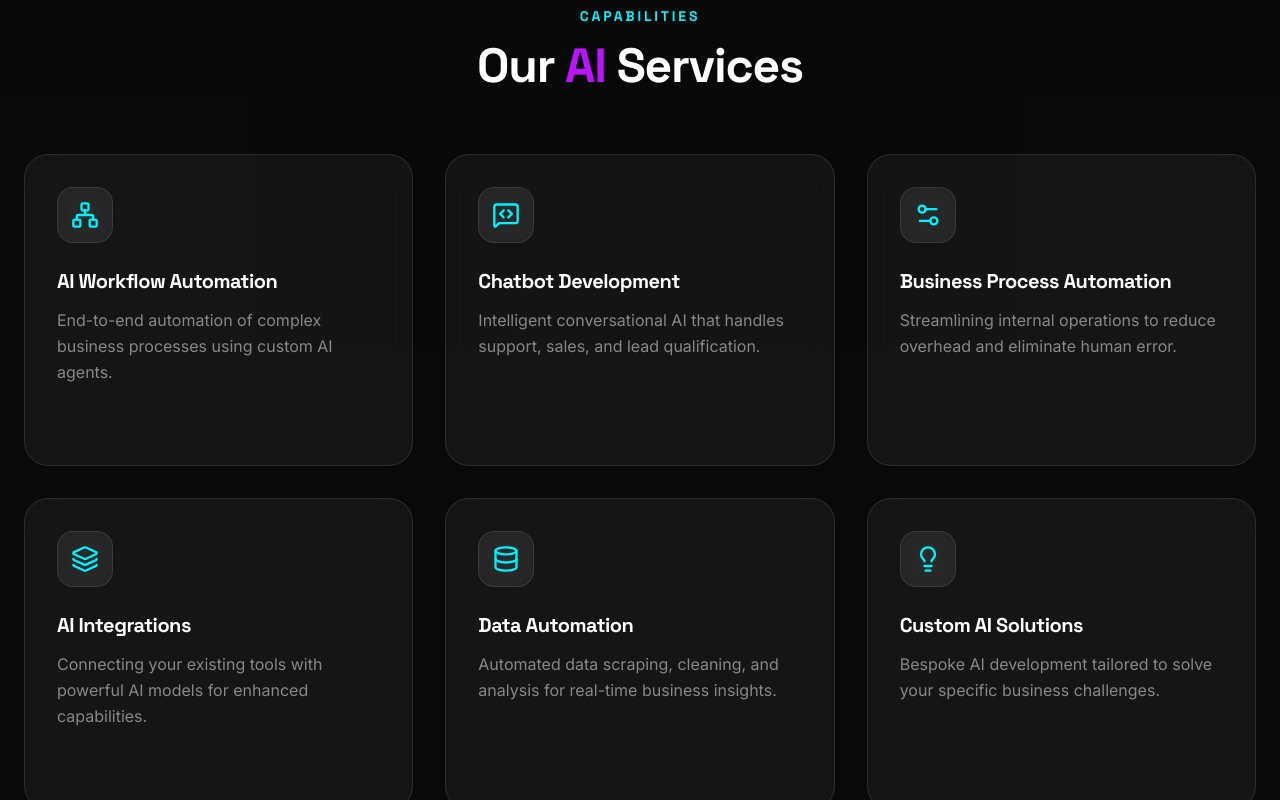
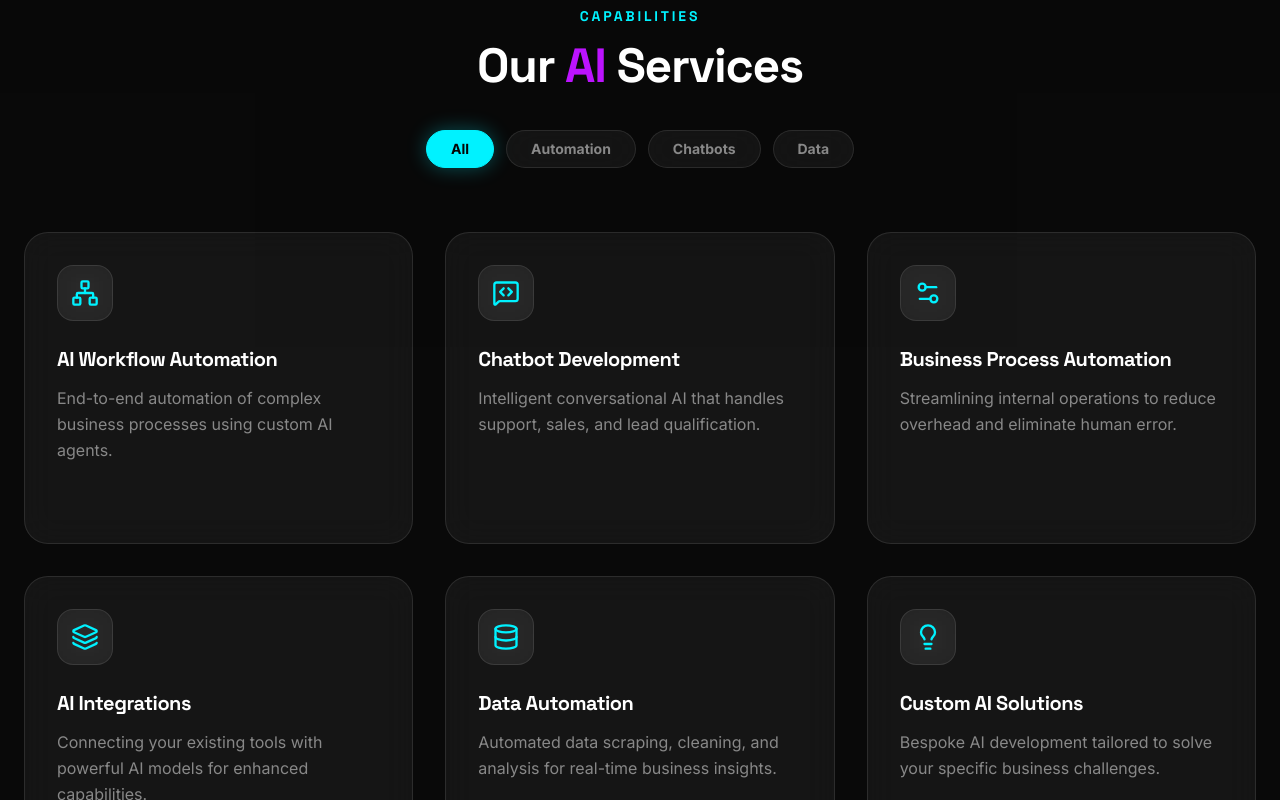
Before and after one commit to Priest98/AYAK-intelligence, a React (Vite) app: page / in a window 1280 px wide. Shown: the part 1940-2740 px from the top of the page. Built offline with nearby package versions, Linux system fonts and the light colour scheme; no server answers.

Commit message:
feat: add animated filtering to Services section

```diff
--- a/src/components/Services.tsx
+++ b/src/components/Services.tsx
@@ -1,56 +1,71 @@
-import React from 'react';
-import { motion } from 'motion/react';
+import React, { useState } from 'react';
+import { motion, AnimatePresence } from 'motion/react';
 import {
   Network,
   MessageSquareCode,
   Settings2,
   Layers,
   Database,
-  Lightbulb
+  Lightbulb,
+  Filter
 } from 'lucide-react';
 import { cn } from '@/src/lib/utils';
 import { Link } from 'react-scroll';
+
+const categories = ['All', 'Automation', 'Chatbots', 'Data'];
 
 const services = [
   {
     icon: Network,
     title: 'AI Workflow Automation',
     desc: 'End-to-end automation of complex business processes using custom AI agents.',
-    color: 'from-blue-500 to-cyan-500'
+    color: 'from-blue-500 to-cyan-500',
+    category: 'Automation'
   },
   {
     icon: MessageSquareCode,
     title: 'Chatbot Development',
     desc: 'Intelligent conversational AI that handles support, sales, and lead qualification.',
-    color: 'from-purple-500 to-pink-500'
+    color: 'from-purple-500 to-pink-500',
+    category: 'Chatbots'
   },
   {
     icon: Settings2,
     title: 'Business Process Automation',
     desc: 'Streamlining internal operations to reduce overhead and eliminate human error.',
-    color: 'from-cyan-500 to-emerald-500'
+    color: 'from-cyan-500 to-emerald-500',
+    category: 'Automation'
   },
   {
     icon: Layers,
     title: 'AI Integrations',
     desc: 'Connecting your existing tools with powerful AI models for enhanced capabilities.',
-    color: 'from-orange-500 to-red-500'
+    color: 'from-orange-500 to-red-500',
+    category: 'Data'
   },
   {
     icon: Database,
     title: 'Data Automation',
     desc: 'Automated data scraping, cleaning, and analysis for real-time business insights.',
-    color: 'from-indigo-500 to-purple-500'
+    color: 'from-indigo-500 to-purple-500',
+    category: 'Data'
   },
   {
     icon: Lightbulb,
     title: 'Custom AI Solutions',
     desc: 'Bespoke AI development tailored to solve your specific business challenges.',
-    color: 'from-yellow-500 to-orange-500'
+    color: 'from-yellow-500 to-orange-500',
+    category: 'Automation'
   }
 ];
 
 export default function Services() {
+  const [activeCategory, setActiveCategory] = useState('All');
+
+  const filteredServices = activeCategory === 'All'
+    ? services
+    : services.filter(service => service.category === activeCategory);
+
   return (
     <section id="services" className="py-24 bg-card/30">
       <div className="max-w-7xl mx-auto px-6">
@@ -68,22 +83,48 @@ export default function Services() {
             whileInView={{ opacity: 1, y: 0 }}
             viewport={{ once: true }}
             transition={{ delay: 0.1 }}
-            className="text-4xl md:text-5xl font-bold"
+            className="text-4xl md:text-5xl font-bold mb-10"
           >
             Our <span className="text-accent-purple">AI</span> Services
           </motion.h3>
+
+          {/* Filter Tags */}
+          <div className="flex flex-wrap justify-center gap-3 mb-12">
+            {categories.map((cat) => (
+              <button
+                key={cat}
+                onClick={() => setActiveCategory(cat)}
+                className={cn(
+                  "px-6 py-2 rounded-full text-sm font-bold transition-all duration-300 border",
+                  activeCategory === cat
+                    ? "bg-accent-cyan text-background border-accent-cyan neon-glow-cyan"
+                    : "glass border-white/10 text-muted hover:border-accent-cyan/50 hover:text-foreground"
+                )}
+              >
+                {cat}
+              </button>
+            ))}
+          </div>
         </div>
 
-        <div className="grid md:grid-cols-2 lg:grid-cols-3 gap-8">
-          {services.map((service, i) => (
         <motion.div
-              key={i}
-              initial={{ opacity: 0, y: 30 }}
-              whileInView={{ opacity: 1, y: 0 }}
-              viewport={{ once: true }}
-              transition={{ delay: i * 0.1 }}
+          layout
+          className="grid md:grid-cols-2 lg:grid-cols-3 gap-8"
+        >
+          <AnimatePresence mode="popLayout">
+            {filteredServices.map((service, i) => (
+              <motion.div
+                key={service.title}
+                layout
+                initial={{ opacity: 0, scale: 0.9 }}
+                animate={{ opacity: 1, scale: 1 }}
+                exit={{ opacity: 0, scale: 0.9 }}
+                transition={{
+                  duration: 0.4,
+                  layout: { duration: 0.4 }
+                }}
                 whileHover={{ y: -10 }}
-              className="group p-8 rounded-3xl glass hover:bg-white/10 transition-all duration-300 relative overflow-hidden"
+                className="group p-8 rounded-3xl glass hover:bg-white/10 transition-all duration-300 relative overflow-hidden h-full flex flex-col"
               >
                 <div className={cn(
                   "absolute top-0 right-0 w-32 h-32 bg-gradient-to-br opacity-0 group-hover:opacity-10 transition-opacity blur-3xl",
@@ -95,7 +136,7 @@ export default function Services() {
                 </div>
 
                 <h4 className="text-xl font-bold mb-3 group-hover:text-accent-cyan transition-colors">{service.title}</h4>
-              <p className="text-muted leading-relaxed">{service.desc}</p>
+                <p className="text-muted leading-relaxed flex-1">{service.desc}</p>
 
                 <Link
                   to="contact"
@@ -108,7 +149,8 @@ export default function Services() {
                 </Link>
               </motion.div>
             ))}
-        </div>
+          </AnimatePresence>
+        </motion.div>
       </div>
     </section>
   );
```
Lines whose indentation alone changed are shown as unchanged.
